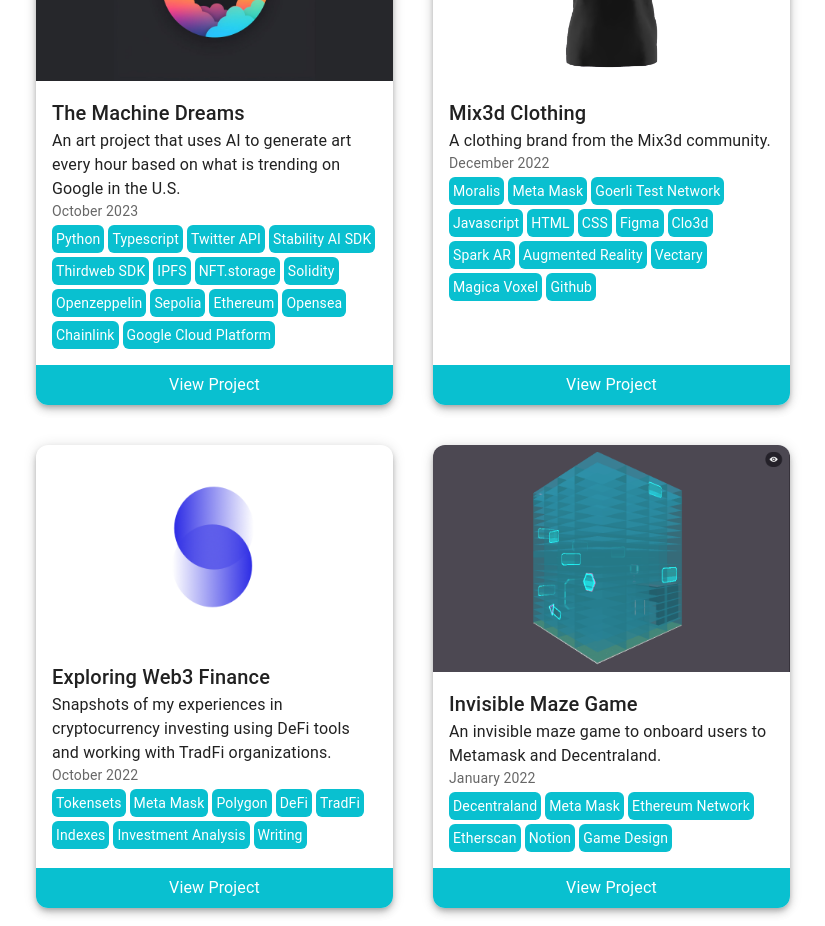
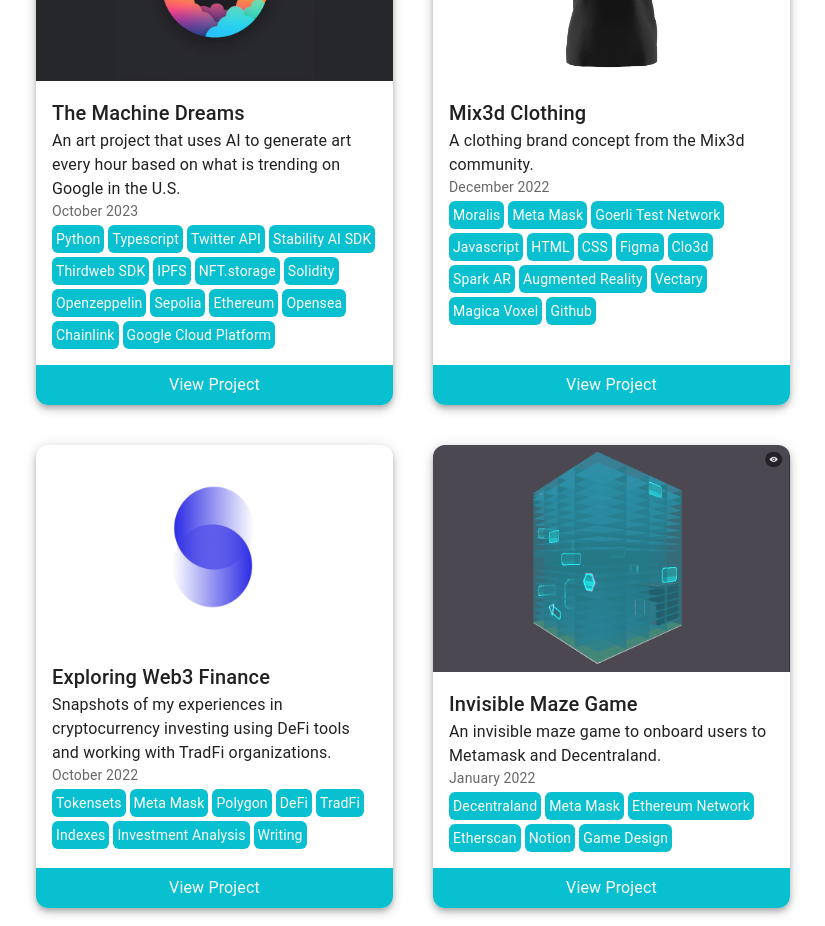
Before and after one commit to JAlbertCode/Portfolio-V2, a Next.js app in the folder portfolio/: page / in a window 1280 px wide. Shown: the part 800-1726 px from the top of the page, without its empty margins (227-1052 px from the left). Built offline with nearby package versions, Linux system fonts and the light colour scheme.

Commit message:
Updated mix3d clothing to mention it was a concept.

```diff
--- a/portfolio/app/page.tsx
+++ b/portfolio/app/page.tsx
@@ -89,7 +89,7 @@ export default function Home() {
                 Mix3d Clothing
               </Typography>
               <Typography>
-                A clothing brand from the Mix3d community.
+                A clothing brand concept from the Mix3d community.
               </Typography>
               <Typography variant="body2" color="text.secondary">
                 December 2022
```
